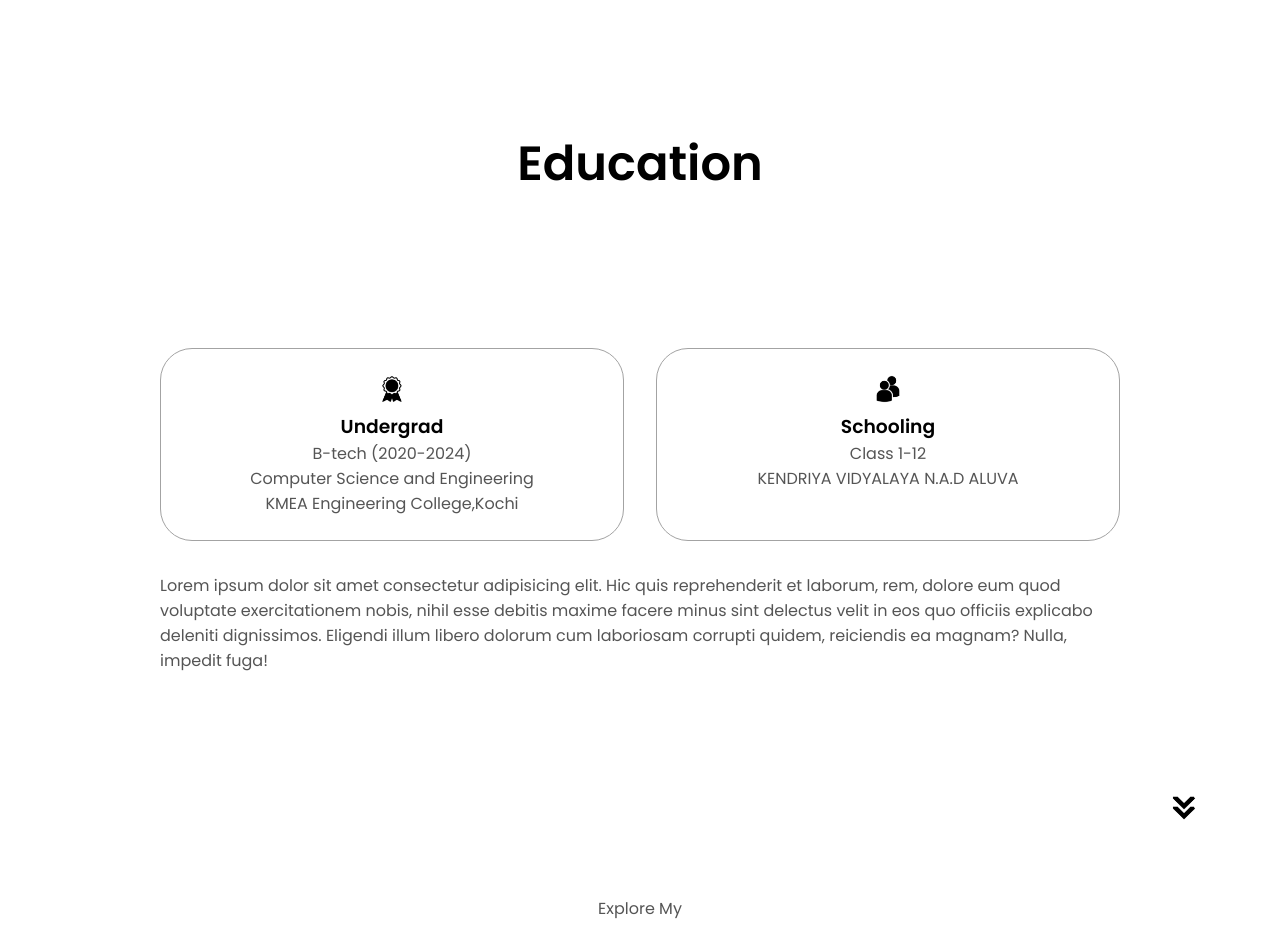
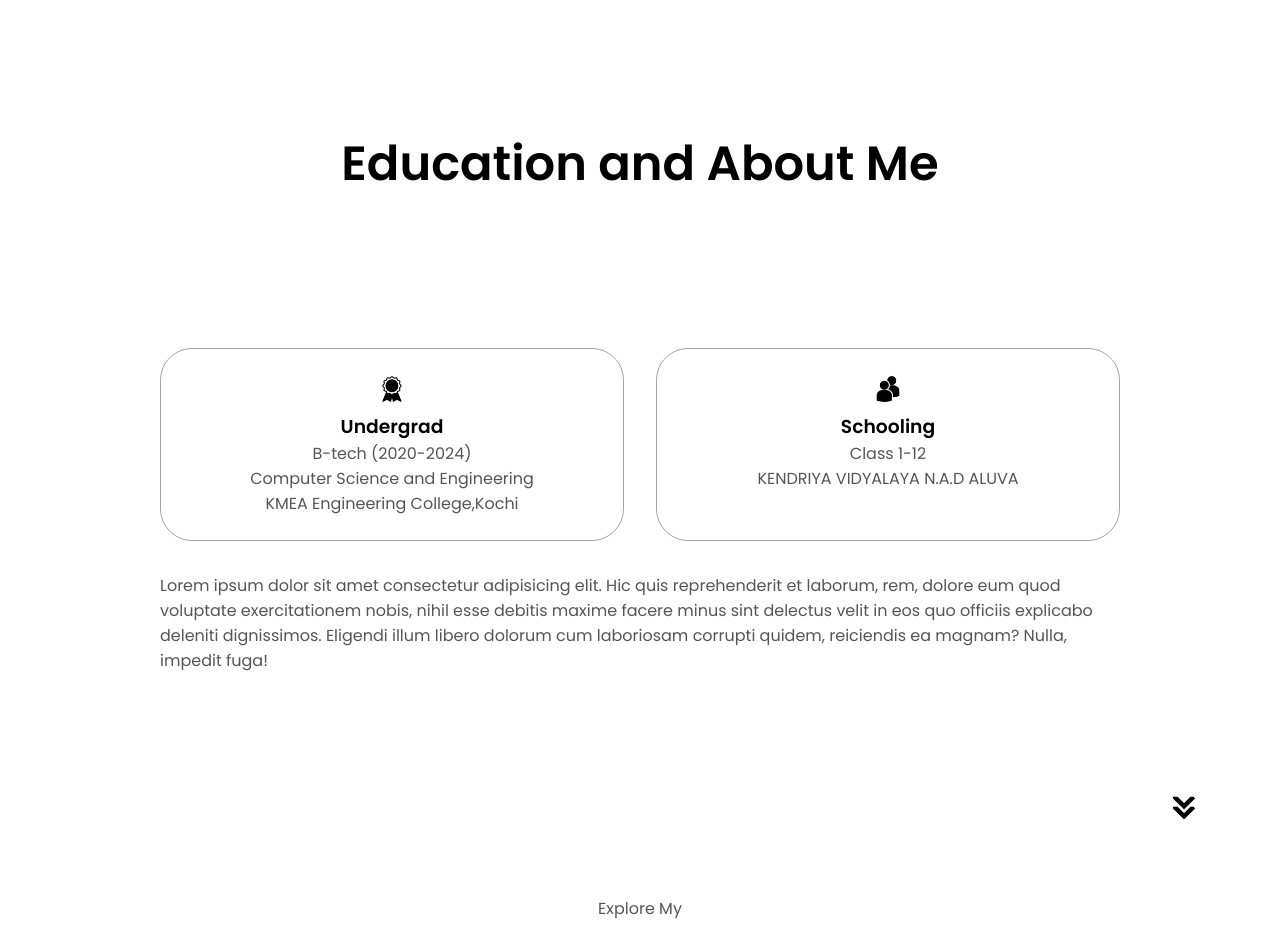
Before and after one commit to Sameeu20/personalporftolio, a plain HTML site: page index.html in a window 1280 px wide. Shown: the part 800-1728 px from the top of the page. Drawn offline with Linux system fonts and the light colour scheme.

Commit message:
updated education title

```diff
--- a/index.html
+++ b/index.html
@@ -72,7 +72,7 @@
       </div>
     </section>
     <section id="about">
-      <h1 class="title">Education</h1>
+      <h1 class="title">Education and About Me</h1>
       <div class="section-container">
 
         <div class="about-details-container">
```
